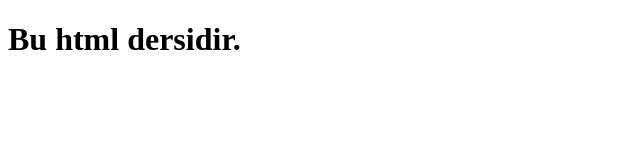
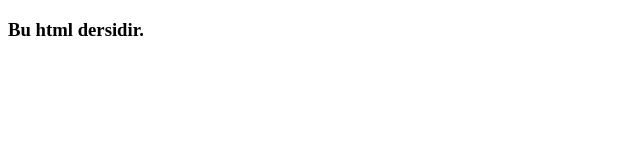
Before and after one commit to merve78/test, a plain HTML site: page index.html in a window 1280 px wide. Shown: the whole page, without its empty margins (0-640 px from the left). Drawn offline with Linux system fonts and the light colour scheme.

Commit message:
readme sayfasına paragraf ekledim ve htmldaki başlığı değiştirdim.

```diff
--- a/index.html
+++ b/index.html
@@ -6,7 +6,7 @@
     <title>html dersi</title>
 </head>
 <body>
-    <h1>Bu html dersidir.</h1>
+    <h3>Bu html dersidir.</h3>
 
 </body>
 </html>
```
Also changed, not shown: 1 other file.
